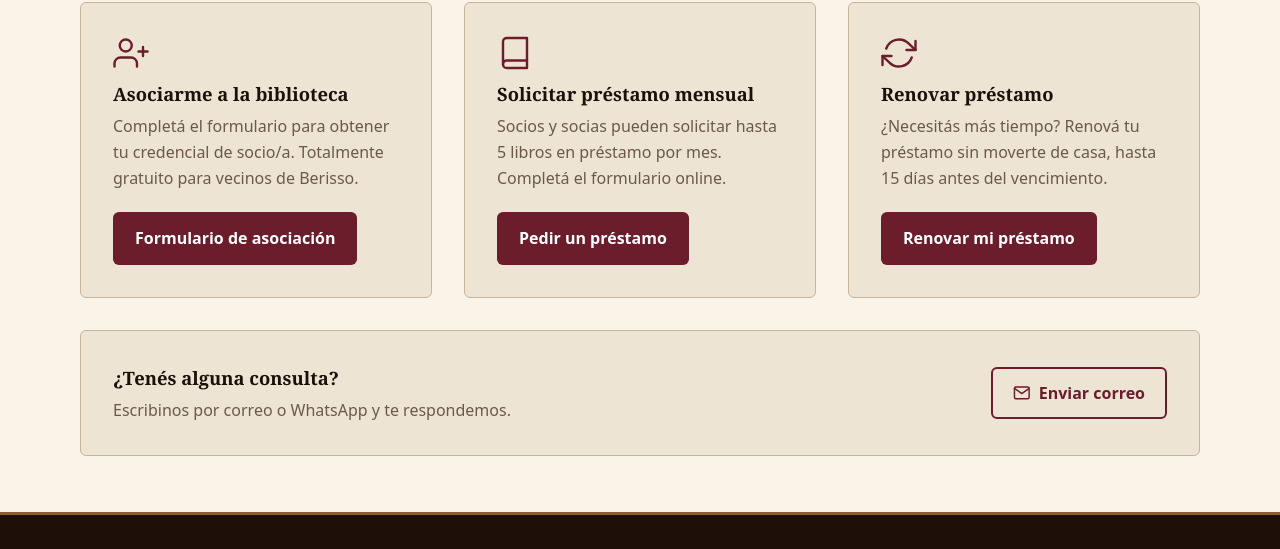
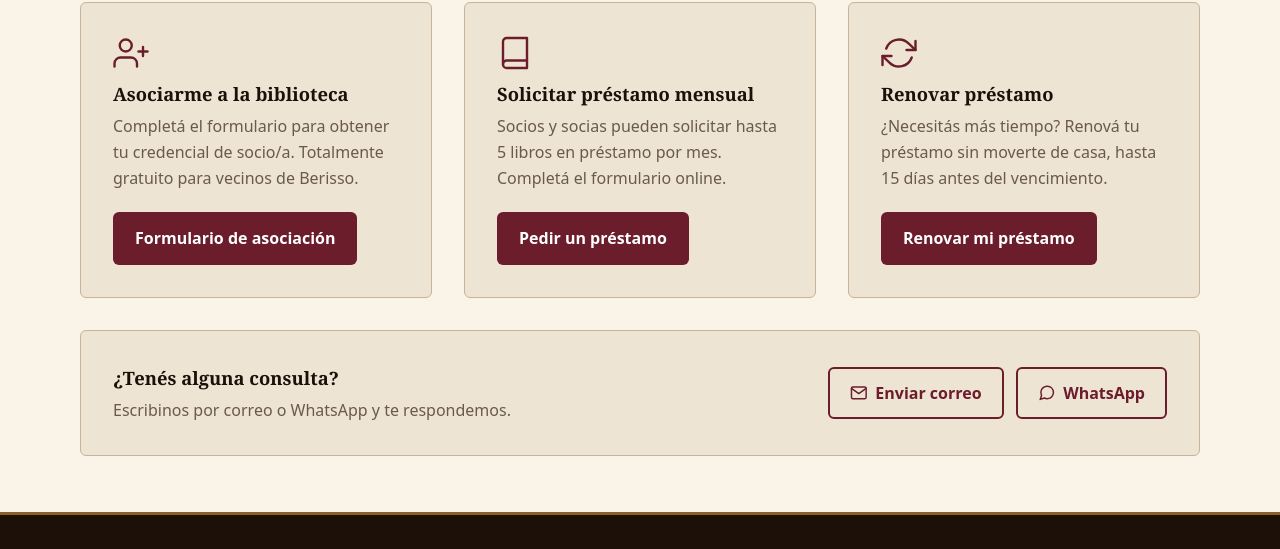
Before and after one commit to hleopary/biblioteca-pestalozzi-web, a plain HTML site: page index.html in a window 1280 px wide. Shown: the part 4313-4862 px from the top of the page. Drawn offline with Linux system fonts and the light colour scheme.

Commit message:
feat(consulta): agrupar acciones de consulta y anidar boton de whatsapp (#5, #6)

```diff
--- a/css/styles.css
+++ b/css/styles.css
@@ -834,6 +834,13 @@ textarea:focus-visible {
 
 .consulta .muted { margin: 0; }
 
+.consulta-actions {
+  display: flex;
+  align-items: center;
+  gap: var(--space-sm, 0.75rem); /* Distancia corta entre ambos botones */
+  flex-wrap: wrap;
+}
+
 /* --------------------------------------------------------------------------
    Footer
    -------------------------------------------------------------------------- */
--- a/index.html
+++ b/index.html
@@ -91,7 +91,7 @@
           <p class="eyebrow">Atención al público</p>
           <h2>Horarios vigentes</h2>
           <p class="muted">Actualizados para el cuatrimestre en curso. Ante dudas, consultá por WhatsApp.</p>
-          <a class="link-chat" "https://wa.me/5492214611851" data-contact="whatsapp" target="_blank" rel="noopener noreferrer">
+          <a class="link-chat" href="https://wa.me/5492214611851" data-contact="whatsapp" target="_blank" rel="noopener noreferrer">
             <svg class="icon" aria-hidden="true"><use href="#i-chat"></use></svg>
             Consultar por WhatsApp
           </a>
@@ -237,7 +237,7 @@
               <li>¡La visita guiada está lista para tu escuela!</li>
             </ol>
             <p class="urgencia">¿Tenés urgencia?</p>
-            <a class="link-chat" "https://wa.me/5492214611851" data-contact="whatsapp" target="_blank" rel="noopener noreferrer">
+            <a class="link-chat" href="https://wa.me/5492214611851" data-contact="whatsapp" target="_blank" rel="noopener noreferrer">
               <svg class="icon" aria-hidden="true"><use href="#i-chat"></use></svg>
               Escribinos al WhatsApp
             </a>
@@ -380,10 +380,17 @@
             <p class="consulta-title">¿Tenés alguna consulta?</p>
             <p class="muted">Escribinos por correo o WhatsApp y te respondemos.</p>
           </div>
-          <a class="btn btn-secondary" href="#contacto">
+        <div class="consulta-actions">
+          <!-- Botón Correo -->
+          <a class="btn btn-secondary" href="mailto:bibliotecapestalozziberisso@gmail.com" data-contact="correo-consulta">
             <svg class="icon" aria-hidden="true"><use href="#i-mail"></use></svg>
             Enviar correo
           </a>
+          <!-- Botón WhatsApp que faltaba -->
+          <a href="https://wa.me/5492214611851" class="btn btn-secondary" data-contact="whatsapp" target="_blank" rel="noopener noreferrer" aria-label="Escribir por WhatsApp a la biblioteca">
+            <svg class="icon" aria-hidden="true"><use href="#i-chat"></use></svg> WhatsApp
+          </a>
+        </div>
         </div>
       </div>
     </section>
--- a/js/main.js
+++ b/js/main.js
@@ -116,6 +116,7 @@ function initVisitaForm() {
   });
 }
 
+
 // ============================================================================
 // CONFIGURACIÓN CENTRALIZADA DE DATOS DE CONTACTO (Feat #6)
 // Cambiar un valor aquí actualiza automáticamente el Footer y todos los CTA.
@@ -187,6 +188,14 @@ function initDatosContacto() {
     fbEl.target = "_blank";
     fbEl.rel = "noopener noreferrer";
   }
+
+
+
+  const correoBtn = document.querySelector('[data-contacto="correo-consulta"]');
+  if (correoBtn && DATOS_CONTACTO.email) {
+    correoBtn.href = `mailto:${DATOS_CONTACTO.email}?subject=${encodeURIComponent("Consulta general - Biblioteca Pestalozzi")}`;
+  }
+
 }
 
 
```
